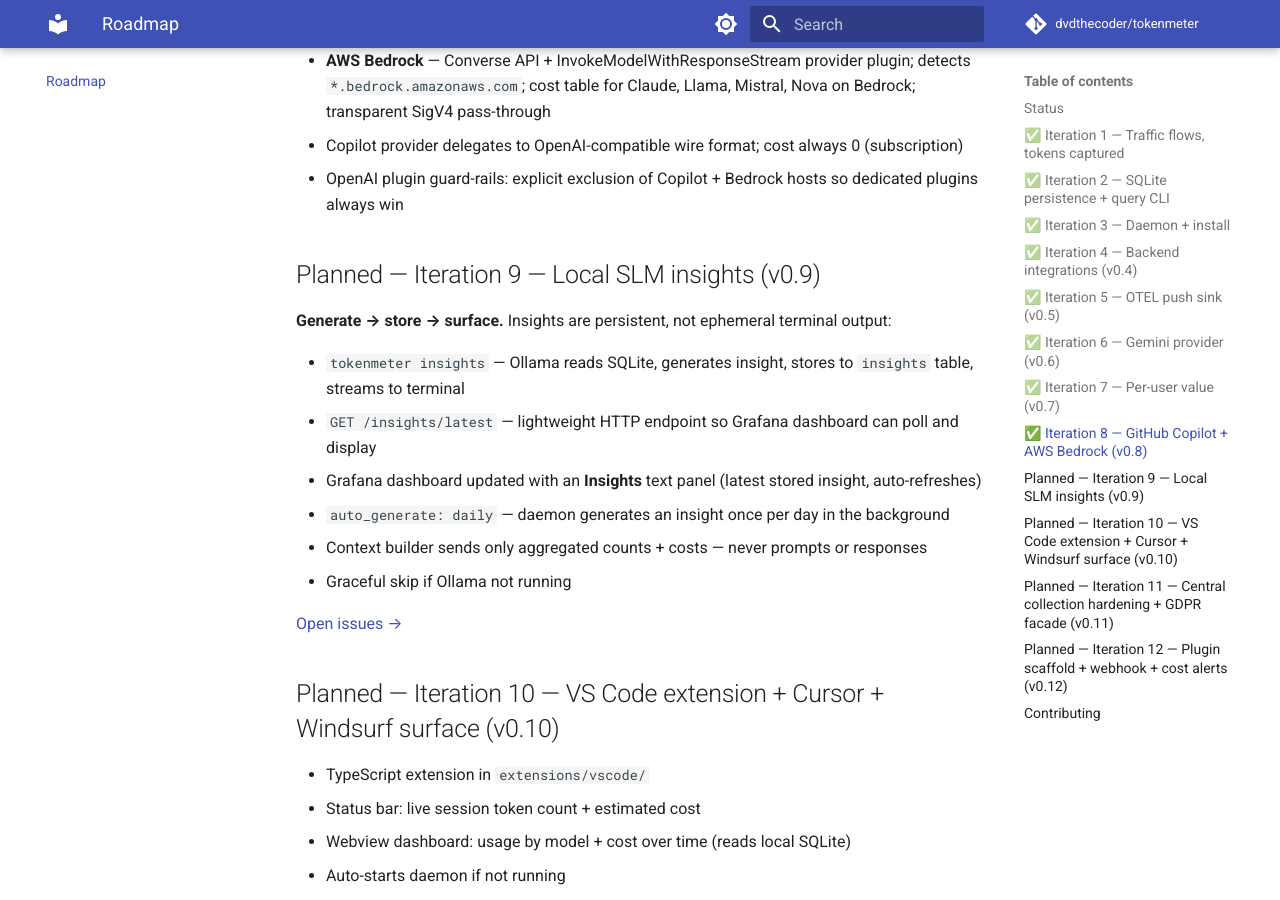
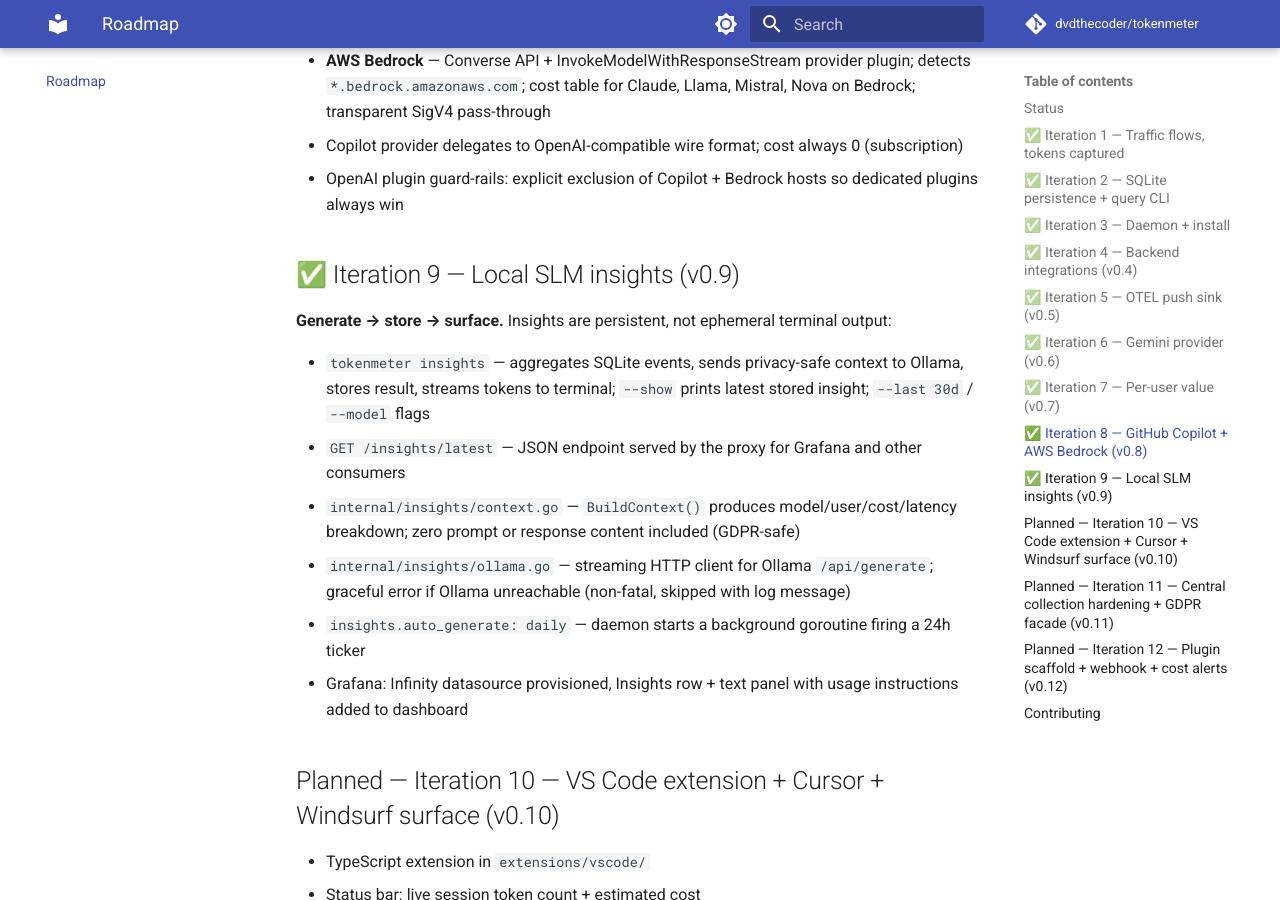
Before and after one commit to dvdthecoder/tokenmeter, an MkDocs documentation site: the page built from docs/roadmap.md, in a window 1280 px wide and 900 px high, scrolled down 3311 px. Built offline with MkDocs 1.6.1 and Material for MkDocs 9.7.7, drawn with Linux system fonts in a browser that asks for light colours; comment, search, counter and statistics services are not loaded.

Commit message:
docs: mark v0.9 done in roadmap
Co-Authored-By: Claude Sonnet 4.6 <noreply@anthropic.com>

```diff
--- a/docs/roadmap.md
+++ b/docs/roadmap.md
@@ -14,7 +14,7 @@ tokenmeter is built in focused iterations. Each ships a working, tested slice
 | 6 | v0.6 | Gemini provider | ✅ Done |
 | 7 | v0.7 | Per-user value | ✅ Done |
 | 8 | v0.8 | GitHub Copilot + AWS Bedrock providers | ✅ Done |
-| 9 | v0.9 | Local SLM insights (on-device, Ollama) | Planned |
+| 9 | v0.9 | Local SLM insights (on-device, Ollama) | ✅ Done |
 | 10 | v0.10 | VS Code extension + Cursor + Windsurf surface | Planned |
 | 11 | v0.11 | Central collection hardening + GDPR facade | Planned |
 | 12 | v0.12 | Plugin scaffold + webhook + cost alerts | Planned |
@@ -94,18 +94,16 @@ Enterprise model coverage — the two largest sources of LLM traffic not yet cap
 - Copilot provider delegates to OpenAI-compatible wire format; cost always 0 (subscription)
 - OpenAI plugin guard-rails: explicit exclusion of Copilot + Bedrock hosts so dedicated plugins always win
 
-## Planned — Iteration 9 — Local SLM insights (v0.9)
+## ✅ Iteration 9 — Local SLM insights (v0.9)
 
 **Generate → store → surface.** Insights are persistent, not ephemeral terminal output:
 
-- `tokenmeter insights` — Ollama reads SQLite, generates insight, stores to `insights` table, streams to terminal
-- `GET /insights/latest` — lightweight HTTP endpoint so Grafana dashboard can poll and display
-- Grafana dashboard updated with an **Insights** text panel (latest stored insight, auto-refreshes)
-- `auto_generate: daily` — daemon generates an insight once per day in the background
-- Context builder sends only aggregated counts + costs — never prompts or responses
-- Graceful skip if Ollama not running
-
-[Open issues →](https://github.com/dvdthecoder/tokenmeter/issues?q=label%3Aiteration-9)
+- `tokenmeter insights` — aggregates SQLite events, sends privacy-safe context to Ollama, stores result, streams tokens to terminal; `--show` prints latest stored insight; `--last 30d` / `--model` flags
+- `GET /insights/latest` — JSON endpoint served by the proxy for Grafana and other consumers
+- `internal/insights/context.go` — `BuildContext()` produces model/user/cost/latency breakdown; zero prompt or response content included (GDPR-safe)
+- `internal/insights/ollama.go` — streaming HTTP client for Ollama `/api/generate`; graceful error if Ollama unreachable (non-fatal, skipped with log message)
+- `insights.auto_generate: daily` — daemon starts a background goroutine firing a 24h ticker
+- Grafana: Infinity datasource provisioned, Insights row + text panel with usage instructions added to dashboard
 
 ## Planned — Iteration 10 — VS Code extension + Cursor + Windsurf surface (v0.10)
 
```
